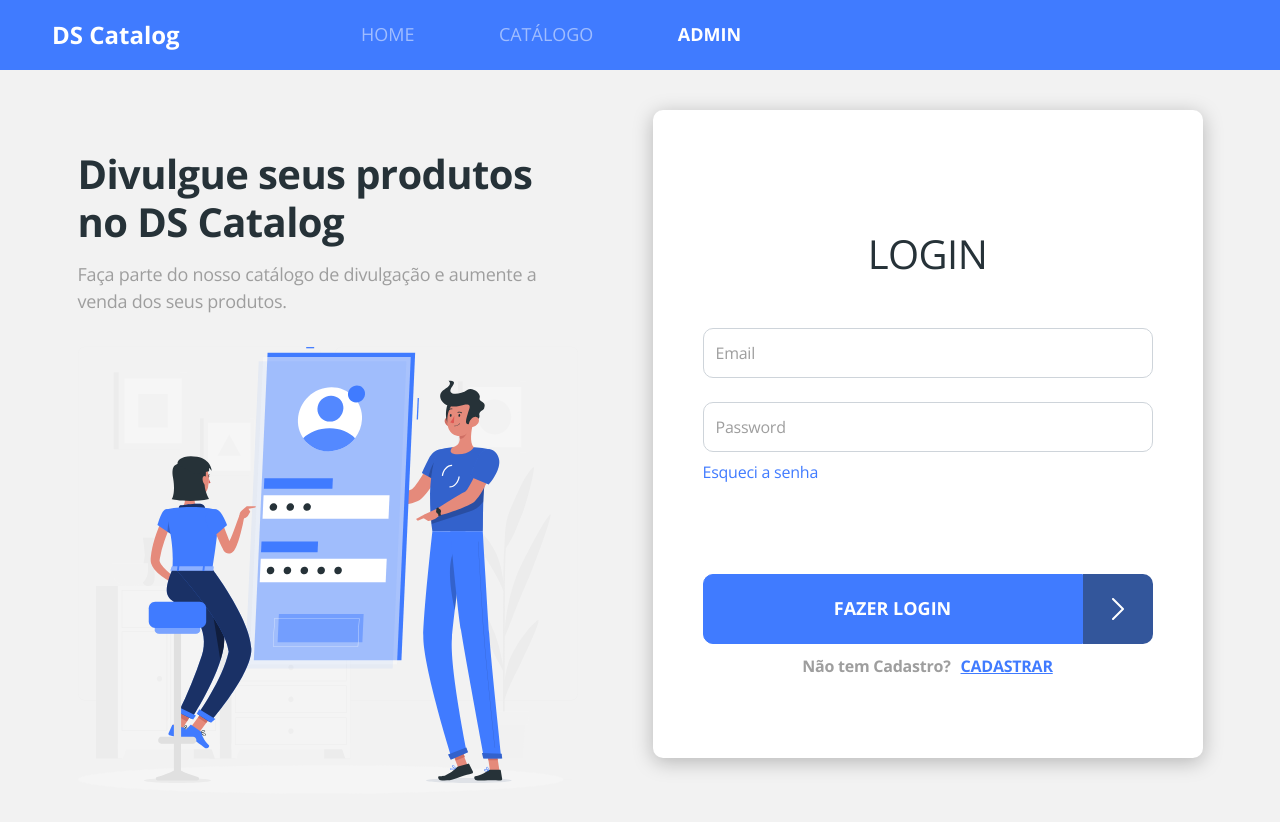
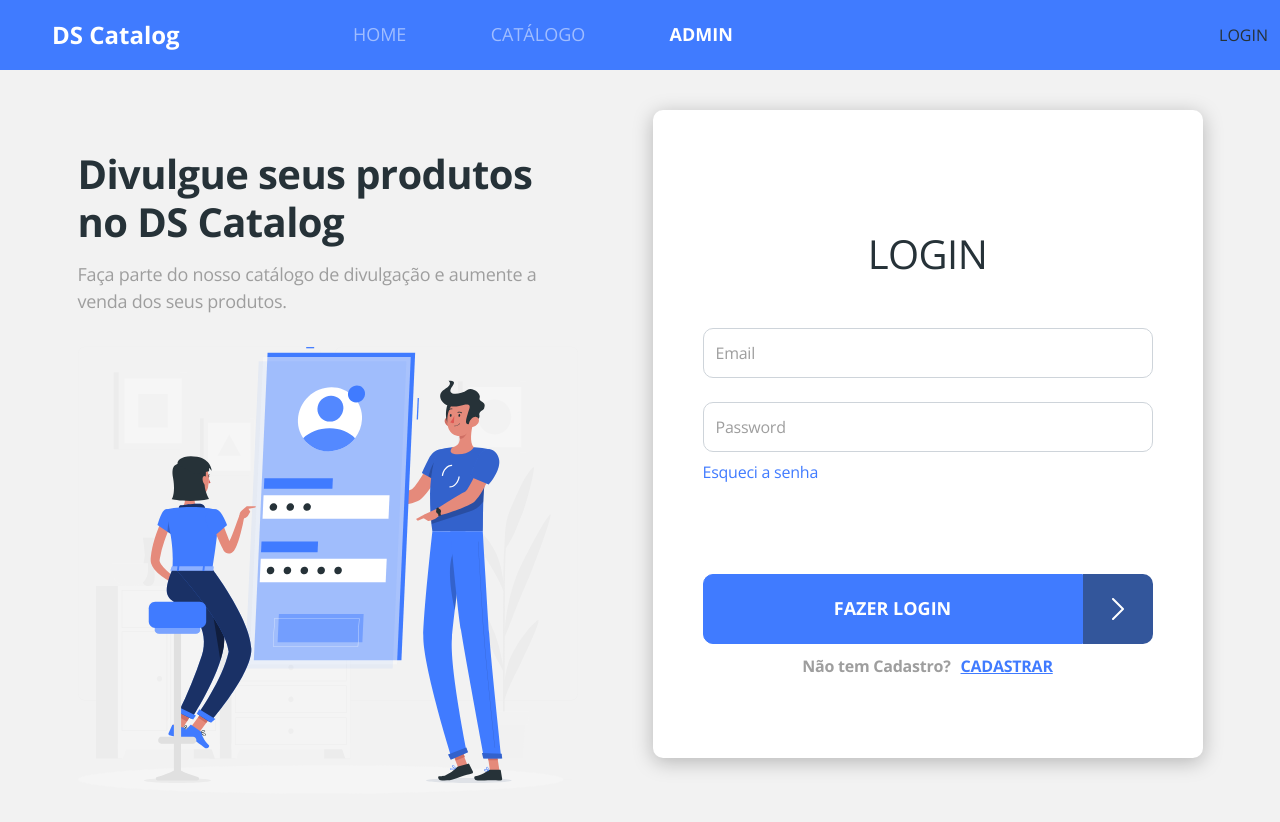
Before and after one commit to Rafaelxndre/DSCatalog, a React (Create React App) app in the folder frontweb/: page /admin/auth/login in a window 1280 px wide. Shown: the top 822 px of the page. Built offline with nearby package versions, Linux system fonts and the light colour scheme; no server answers.

Commit message:
Login/Logout logic

```diff
--- a/frontweb/src/components/Navbar/index.tsx
+++ b/frontweb/src/components/Navbar/index.tsx
@@ -2,8 +2,42 @@ import './styles.css';
 import 'bootstrap/js/src/collapse.js';
 
 import { Link, NavLink } from 'react-router-dom';
+import { getTokenData, isAuthenticated, removeAuthData, TokenData } from 'util/requests';
+import { useState, useEffect } from 'react';
+import history from 'util/history';
+
+type AuthData = {
+  authenticated: boolean,
+  tokenData?: TokenData
+}
 
 const Navbar = () => {
+
+  const [authData, setAuthData] = useState<AuthData>({ authenticated: false });
+
+  useEffect(() => {
+    if (isAuthenticated()) {
+      setAuthData({
+        authenticated: true,
+        tokenData: getTokenData()
+      });
+    }
+    else {
+      setAuthData({
+        authenticated: false
+      });
+    }
+  }, []);
+
+  const handleLogoutClick = (event: React.MouseEvent<HTMLAnchorElement>) => {
+    event.preventDefault();
+    removeAuthData();
+    setAuthData({
+      authenticated: false
+    });
+    history.replace('/');
+  }
+
   return (
     <nav className="navbar navbar-expand-md navbar-dark bg-primary main-nav">
       <div className="container-fluid">
@@ -42,6 +76,20 @@ const Navbar = () => {
             </li>
           </ul>
         </div>
+
+        <div>
+          {authData.authenticated ? (
+            <>
+              <span>{authData.tokenData?.user_name}</span>
+              <a href="#logout" onClick={handleLogoutClick}>LOGOUT</a>
+            </>
+          ) : (
+            <Link to="/admin/auth">LOGIN</Link>
+          )
+          }
+        </div>
+
+
       </div>
     </nav>
   );
--- a/frontweb/src/util/requests.ts
+++ b/frontweb/src/util/requests.ts
@@ -5,7 +5,7 @@ import jwtDecode from 'jwt-decode';
 
 type Role = 'ROLE_OPERATOR' | 'ROLE_ADMIN';
 
-type TokenData = {
+export type TokenData = {
     exp: number;
     user_name: string;
     authorities: Role[];
@@ -68,6 +68,10 @@ export const getAuthData = () => {
     return JSON.parse(str) as LoginResponse;
 };
 
+export const removeAuthData = () => {
+    localStorage.removeItem(tokenKey);
+}
+
 // Add a request interceptor
 axios.interceptors.request.use(function (config) {
     // teste - console.log('INTERCEPTOR ANTES DA REQUISÇÃO');
@@ -105,7 +109,7 @@ export const getTokenData = (): TokenData | undefined => {
     }
 }
 
-export const isAuthenticated = () : boolean => {
+export const isAuthenticated = (): boolean => {
     const tokenData = getTokenData();
 
     return (tokenData && tokenData.exp * 1000 > Date.now()) ? true : false;
```
